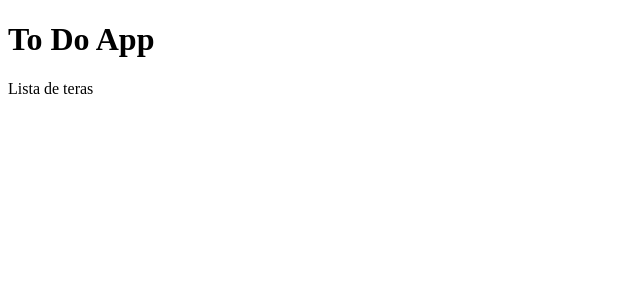
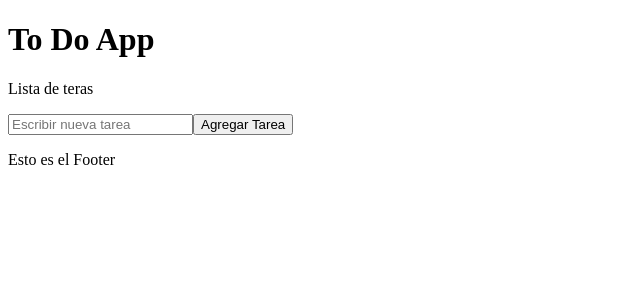
Before and after one commit to AnaLombera/todo-app-training, a Vue app in the folder framework/: page / in a window 1280 px wide. Shown: the top 300 px of the page, without its empty margins (0-640 px from the left). Built offline with nearby package versions, Linux system fonts and the light colour scheme; the HTML template or start-up script is replaced by a standard one.

Commit message:
Feature/list todos framework (#8)
* Creacion de componentes de listado

* creacion de la barra para subir tareas

```diff
--- a/framework/src/App.vue
+++ b/framework/src/App.vue
@@ -1,15 +1,15 @@
 <script setup lang="ts">
-
-
-
-
+import BaseFooter from '@/components/BaseFooter.vue'
+import ToDoList from "@/components/ToDoList.vue";
 </script>
 
 <template>
   <h1>To Do App</h1>
-  <p>
-    Lista de teras
-  </p>
+  <p>Lista de teras</p>
+
+  <ToDoList/>
+
+  <BaseFooter />
 </template>
 
 <style scoped></style>
```
